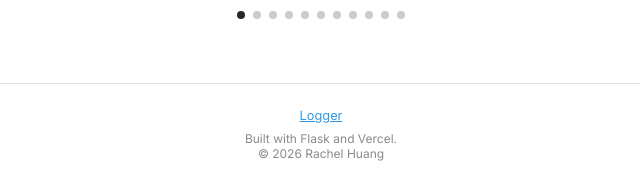
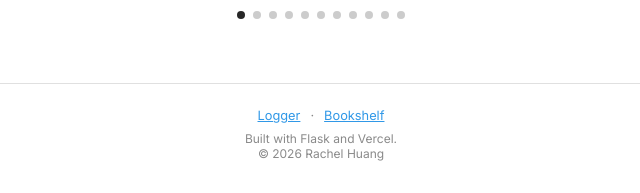
Before and after one commit to rrachelhuangg/rachelhuang.dev, a Flask app: page / in a window 1280 px wide. Shown: the part 915-1108 px from the top of the page, without its empty margins (319-959 px from the left). Run offline with Flask 3, Linux system fonts and the light colour scheme.

Commit message:
Added bookshelf project

```diff
--- a/static/styles.css
+++ b/static/styles.css
@@ -227,6 +227,11 @@ li {
     cursor: pointer;
 }
 
+.footer-link-divider {
+    margin: 0 0.4rem;
+    color: #888;
+}
+
 footer {
     margin-top: 4rem;
     padding: 1.5rem 0;
--- a/templates/homepage.html
+++ b/templates/homepage.html
@@ -281,6 +281,8 @@
 <footer>
     <div class="footer-link">
         <a href="https://logger-ashen-two.vercel.app/" target="_blank" rel="noopener noreferrer">Logger</a>
+        <span class="footer-link-divider">&middot;</span>
+        <a href="https://digitalbookshelf-mocha.vercel.app/" target="_blank" rel="noopener noreferrer">Bookshelf</a>
     </div>
     <div id="footer-content">
         Built with Flask and Vercel.
```
